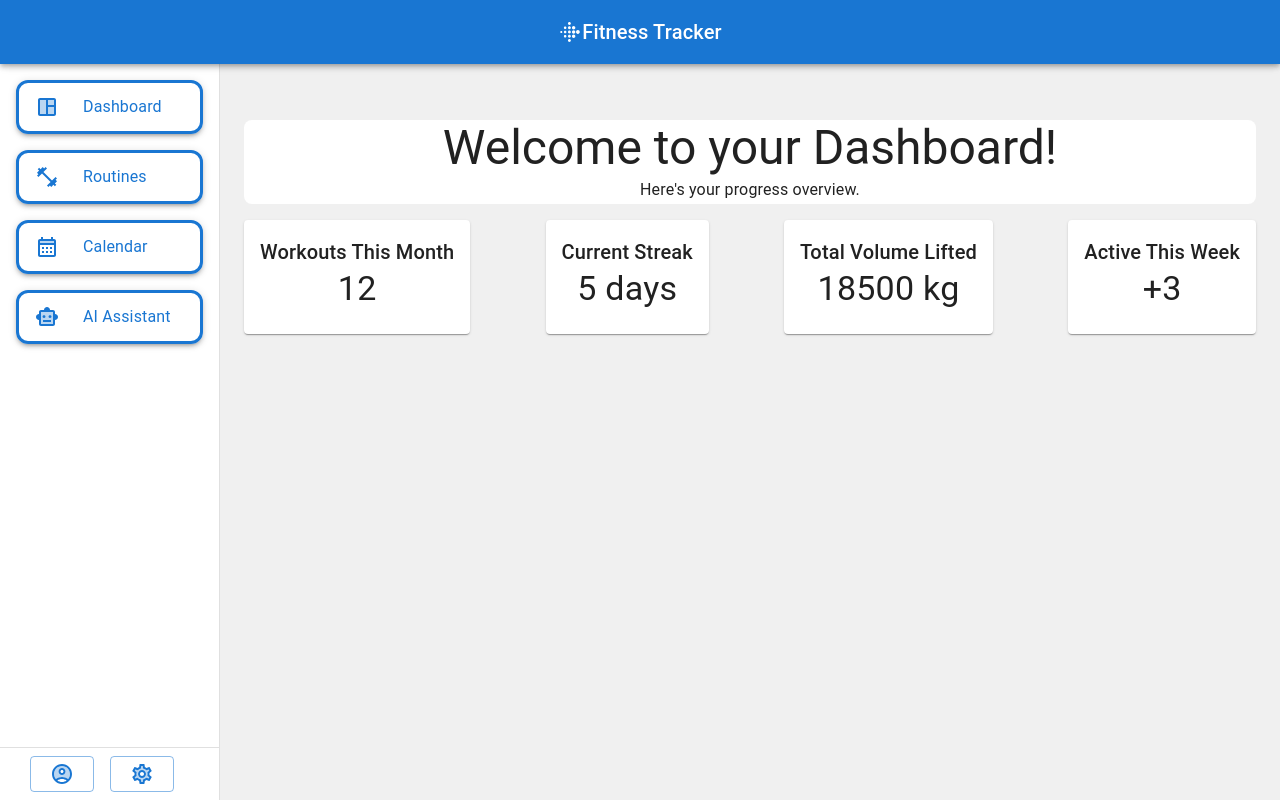
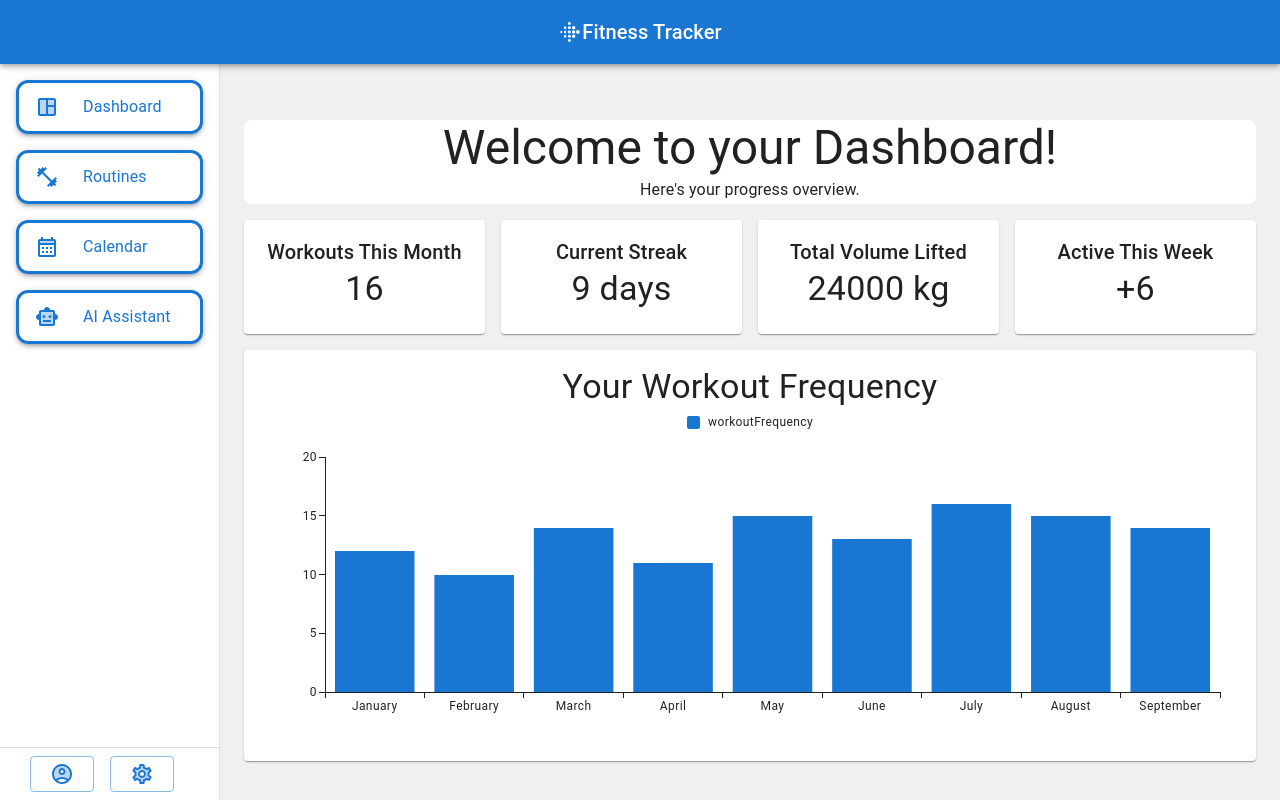
Before and after one commit to PIPetkova19/workout-routine-manager, a React (Vite) app in the folder workout-routine-manager/: page / in a window 1280 px wide. Built offline with nearby package versions, Linux system fonts and the light colour scheme; no server answers.

Commit message:
Added WorkoutFrequency Chart

```diff
--- a/workout-routine-manager/package.json
+++ b/workout-routine-manager/package.json
@@ -14,6 +14,7 @@
     "@emotion/styled": "^11.14.1",
     "@mui/icons-material": "^7.2.0",
     "@mui/material": "^7.2.0",
+    "@mui/x-charts": "^8.9.0",
     "@reduxjs/toolkit": "^2.8.2",
     "@supabase/auth-ui-react": "^0.4.7",
     "@supabase/auth-ui-shared": "^0.1.8",
--- a/workout-routine-manager/src/dataMockUp/data.js
+++ b/workout-routine-manager/src/dataMockUp/data.js
@@ -1,65 +1,74 @@
-export const fitnessData = {
-  January: {
+export const fitnessData = [
+  {
     workoutFrequency: 12,
     workoutsThisMonth: 12,
     currentStreak: 5,
     totalVolumeLifted: 18500, // in kg
     activeThisWeek: 3,
+    month: "January"
   },
-  February: {
+  {
     workoutFrequency: 10,
     workoutsThisMonth: 10,
     currentStreak: 4,
     totalVolumeLifted: 16200,
     activeThisWeek: 2,
+    month: "February"
   },
-  March: {
+  {
     workoutFrequency: 14,
     workoutsThisMonth: 14,
     currentStreak: 7,
     totalVolumeLifted: 21000,
     activeThisWeek: 4,
+    month: "March"
   },
-  April: {
+  {
     workoutFrequency: 11,
     workoutsThisMonth: 11,
     currentStreak: 3,
     totalVolumeLifted: 17000,
     activeThisWeek: 2,
+    month: "April"
   },
-  May: {
+  {
     workoutFrequency: 15,
     workoutsThisMonth: 15,
     currentStreak: 8,
     totalVolumeLifted: 22500,
     activeThisWeek: 5,
+    month: "May"
   },
-  June: {
+  {
     workoutFrequency: 13,
     workoutsThisMonth: 13,
     currentStreak: 6,
     totalVolumeLifted: 19500,
     activeThisWeek: 3,
+    month: "June"
   },
-  July: {
+  {
     workoutFrequency: 16,
     workoutsThisMonth: 16,
     currentStreak: 9,
     totalVolumeLifted: 24000,
     activeThisWeek: 6,
+    month: "July"
   },
-  August: {
+  {
     workoutFrequency: 15,
     workoutsThisMonth: 15,
     currentStreak: 10,
     totalVolumeLifted: 22500,
     activeThisWeek: 5,
+    month: "August"
   },
-  September: {
+  {
     workoutFrequency: 14,
     workoutsThisMonth: 14,
     currentStreak: 7,
     totalVolumeLifted: 21000,
     activeThisWeek: 4,
+    month: "September"
   },
-}
+]
--- a/workout-routine-manager/src/views/Dashboardd.jsx
+++ b/workout-routine-manager/src/views/Dashboardd.jsx
@@ -1,6 +1,9 @@
-import { Box, Typography } from "@mui/material";
-import { CreateCard } from "./theme/Theme";
+import { Box, Typography, Grid} from "@mui/material";
+import { BarsDataset, CreateCard } from "./theme/Theme";
 import { fitnessData } from "../dataMockUp/data";
+
+const currentMonth = new Date().getMonth();
+const dataToShow = [ { dataKey: "workoutFrequency", label: "workoutFrequency", color: "#1976d2"},];
 
 export default function Dashboard() {
   return (
@@ -19,11 +22,26 @@ export default function Dashboard() {
                 Here's your progress overview.
             </Typography>
         </Box>
-        <Box sx={{ display: "flex", justifyContent: "space-between" }}>
-            <CreateCard text={`Workouts This Month`} data={`${fitnessData.January.workoutsThisMonth}`}/>
-            <CreateCard text={`Current Streak`} data={`${fitnessData.January.currentStreak} days`}/>
-            <CreateCard text={`Total Volume Lifted`} data={`${fitnessData.January.totalVolumeLifted} kg`}/>
-            <CreateCard text={`Active This Week`} data={`+${fitnessData.January.activeThisWeek}`}/>
+        <Box>
+            <Grid container spacing={2} >
+                <Grid size={3}>
+                    <CreateCard text={"Workouts This Month"} data={`${fitnessData[currentMonth].workoutsThisMonth}`}/>
+                </Grid>
+                <Grid size={3}>
+                    <CreateCard text={"Current Streak"} data={`${fitnessData[currentMonth].currentStreak} days`}/>
+                </Grid>
+                <Grid size={3}>
+                    <CreateCard text={"Total Volume Lifted"} data={`${fitnessData[currentMonth].totalVolumeLifted} kg`}/>
+                </Grid>
+                <Grid size={3}>
+                    <CreateCard text={"Active This Week"} data={`+${fitnessData[currentMonth].activeThisWeek}`}/>
+                </Grid>
+                <Grid size={12}>
+                    <BarsDataset  data={fitnessData} toShow={dataToShow} keyProp="month" name="Your Workout Frequency"/>
+                </Grid>
+            </Grid>
+            <Grid container spacing={2}>
+            </Grid>
         </Box>
     </Box>
   );
--- a/workout-routine-manager/src/views/theme/Theme.jsx
+++ b/workout-routine-manager/src/views/theme/Theme.jsx
@@ -8,6 +8,8 @@ import {
   CardContent,
   Typography,
 } from "@mui/material";
+
+import { BarChart } from "@mui/x-charts";
 
 import {
   SpaceDashboardTwoTone,
@@ -32,7 +34,7 @@ export const iconMap = {
 };
 
 export function CreateListItem({ iconName, text }) {
-  const IconComponent = iconMap[iconName]
+  const IconComponent = iconMap[iconName];
 
   return (
     <ListItem>
@@ -54,7 +56,7 @@ export function CreateListItem({ iconName, text }) {
 }
 
 export function BasicButton({ iconName }) {
-  const IconComponent = iconMap[iconName]
+  const IconComponent = iconMap[iconName];
 
   return (
     <Button variant="outlined" sx={{ mr: 2 }}>
@@ -63,17 +65,31 @@ export function BasicButton({ iconName }) {
   );
 }
 
-export function CreateCard({ text, data, width = "100%" }){
+export function CreateCard({ text, data, width = "100%" }) {
   return (
-    <Card >
-      <CardContent >
-        <Typography variant="h6">
-          {text}
-        </Typography>
-        <Typography variant="h4">
-          {data}
-        </Typography>
+    <Card>
+      <CardContent>
+        <Typography variant="h6">{text}</Typography>
+        <Typography variant="h4">{data}</Typography>
       </CardContent>
     </Card>
   );
 }
+
+export function BarsDataset({ data, toShow, keyProp, name = 'This is Chart' }) {
+  return (
+    <Card>
+      <CardContent>
+        <Typography variant="h4">
+          {name}
+        </Typography>
+        <BarChart
+          dataset={data}
+          xAxis={[{ dataKey: keyProp }]}
+          height="300"
+          series={toShow}
+        />
+      </CardContent>
+    </Card>
+  );
+}
```
Also changed, not shown: 1 other file (tests, documents, lock files or other folders).
